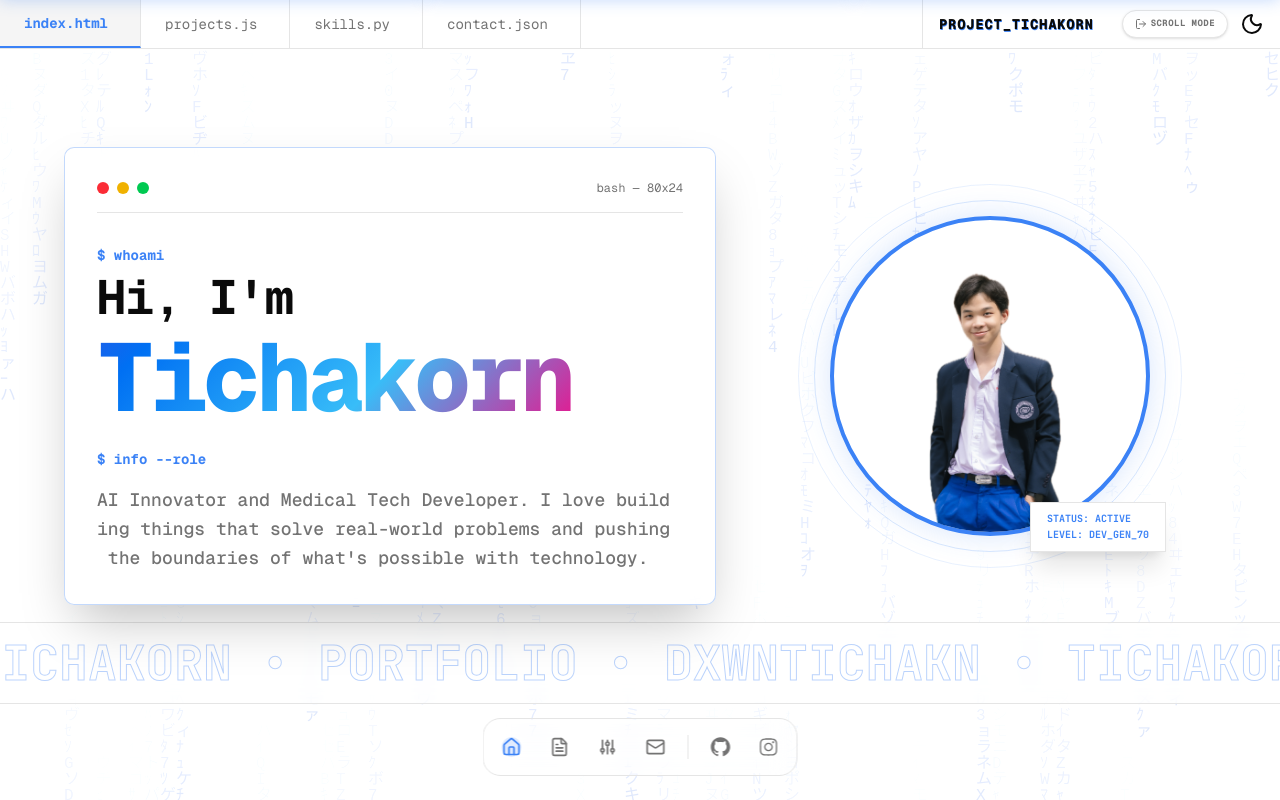
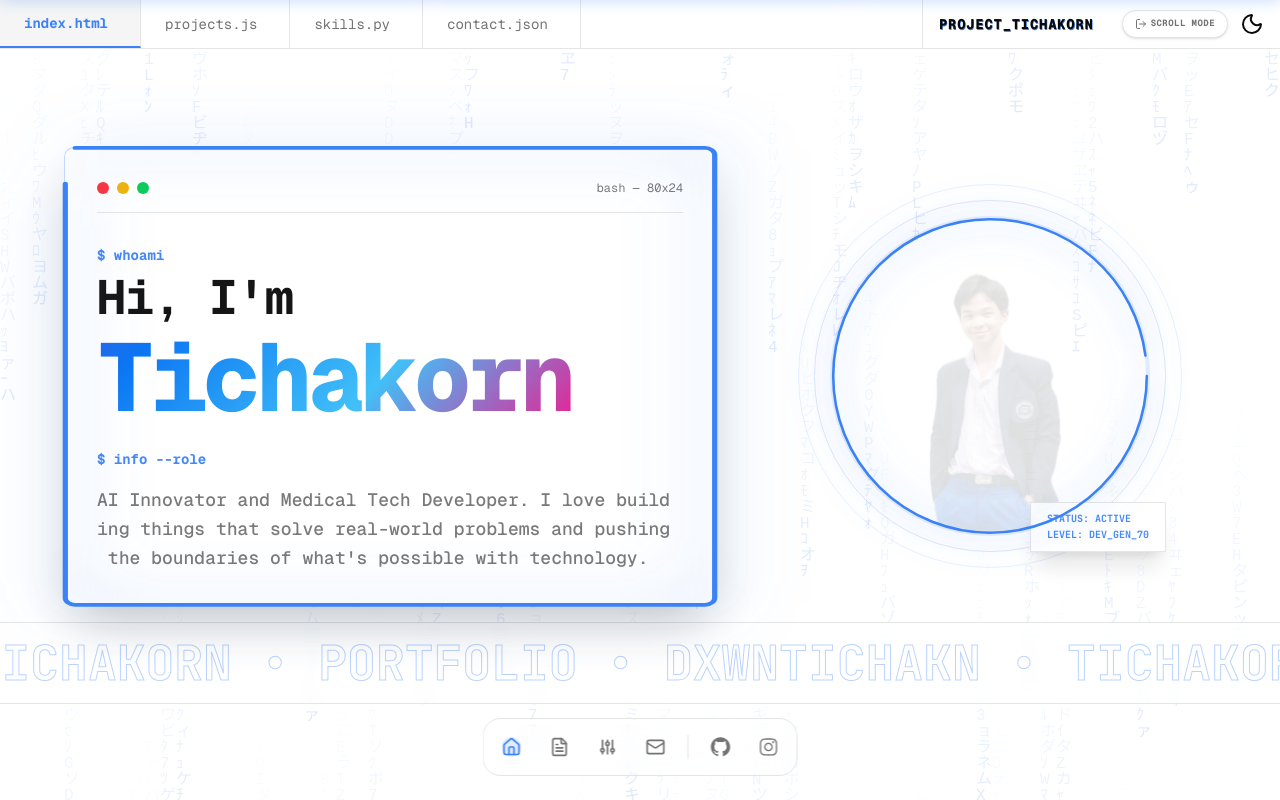
Before and after one commit to tidawnroj/dxwntichakn, a Next.js app: page /tab in a window 1280 px wide. Built offline with nearby package versions, Linux system fonts and the light colour scheme.

Commit message:
style: enlarge file tree, center dxwntichakn exactly, and implement SVG laser wireframe drawing transition

```diff
--- a/src/app/tab/page.tsx
+++ b/src/app/tab/page.tsx
@@ -14,6 +14,7 @@ import { KineticText } from "@/components/ui/kinetic-text"
 import { motion, AnimatePresence } from "framer-motion"
 import { LineShadowText } from "@/components/ui/line-shadow-text"
 import { DiaTextReveal } from "@/components/ui/dia-text-reveal"
+import { cn } from "@/lib/utils"
 
 const jetbrainsMono = JetBrains_Mono({ subsets: ["latin"] })
 
@@ -71,12 +72,68 @@ function MatrixRain() {
   return <canvas id="matrixCanvas" className="fixed inset-0 w-full h-full -z-10 bg-background pointer-events-none" />
 }
 
+function LaserBox({
+  active,
+  children,
+  type = "rect"
+}: {
+  active: boolean;
+  children: React.ReactNode;
+  type?: "rect" | "circle"
+}) {
+  return (
+    <div className="relative w-full h-full">
+      {active && (
+        <svg className="absolute inset-0 w-full h-full pointer-events-none z-30 overflow-visible" viewBox="0 0 100 100" preserveAspectRatio="none">
+          {type === "rect" ? (
+            <motion.rect
+              x="0.2"
+              y="0.2"
+              width="99.6"
+              height="99.6"
+              rx="1.5"
+              ry="1.5"
+              fill="none"
+              stroke="#3b82f6"
+              strokeWidth="0.8"
+              initial={{ pathLength: 0 }}
+              animate={{ pathLength: 1 }}
+              transition={{ duration: 1.2, ease: "easeInOut" }}
+              style={{
+                filter: "drop-shadow(0 0 6px rgba(59, 130, 246, 0.85))",
+                strokeLinecap: "round"
+              }}
+            />
+          ) : (
+            <motion.circle
+              cx="50"
+              cy="50"
+              r="49"
+              fill="none"
+              stroke="#3b82f6"
+              strokeWidth="0.8"
+              initial={{ pathLength: 0 }}
+              animate={{ pathLength: 1 }}
+              transition={{ duration: 1.2, ease: "easeInOut" }}
+              style={{
+                filter: "drop-shadow(0 0 6px rgba(59, 130, 246, 0.85))",
+                strokeLinecap: "round"
+              }}
+            />
+          )}
+        </svg>
+      )}
+      {children}
+    </div>
+  );
+}
+
 export default function TabPage() {
   const [activeTab, setActiveTab] = useState<"index.html" | "projects.js" | "skills.py" | "contact.json">("index.html")
   const [nextTab, setNextTab] = useState<"index.html" | "projects.js" | "skills.py" | "contact.json" | null>(null)
   const [tabTransitionActive, setTabTransitionActive] = useState(false)
   const [isRedirecting, setIsRedirecting] = useState(false)
-  const [introStage, setIntroStage] = useState<"dial" | "tree" | "morph" | "done">("dial")
+  const [introStage, setIntroStage] = useState<"dial" | "tree" | "morph" | "laser" | "done">("dial")
 
   // File Tree Intro transition on page mount
   useEffect(() => {
@@ -90,14 +147,20 @@ export default function TabPage() {
       setIntroStage("morph")
     }, 3200)
 
-    // 3. Complete morphing and fade out at 4400ms
+    // 3. PROJECT_TICHAKORN completes its flight/slide to the top-right at 4400ms. Start laser wireframe drawing stage.
+    const laserTimer = setTimeout(() => {
+      setIntroStage("laser")
+    }, 4400)
+
+    // 4. Laser wireframes finish drawing (takes 1.2s). Fully transition to active done homepage at 5600ms.
     const doneTimer = setTimeout(() => {
       setIntroStage("done")
-    }, 4400)
+    }, 5600)
 
     return () => {
       clearTimeout(treeTimer)
       clearTimeout(morphTimer)
+      clearTimeout(laserTimer)
       clearTimeout(doneTimer)
     }
   }, [])
@@ -395,7 +458,13 @@ export default function TabPage() {
       <main className="min-h-screen flex items-center justify-center pt-20 pb-32 px-4 relative z-10">
         <div className="max-w-6xl w-full grid grid-cols-1 lg:grid-cols-12 gap-12 items-center">
           {/* Terminal UI Container */}
-          <section className="lg:col-span-7 terminal-window p-8 rounded-lg shadow-2xl relative overflow-hidden flex flex-col justify-between">
+          <section className="lg:col-span-7 relative h-full">
+            <LaserBox active={introStage === "laser"} type="rect">
+              <motion.div
+                animate={introStage === "laser" ? { opacity: [0, 0, 1] } : { opacity: 1 }}
+                transition={{ duration: 1.2, times: [0, 0.4, 1.0] }}
+                className="terminal-window p-8 rounded-lg shadow-2xl relative overflow-hidden flex flex-col justify-between w-full h-full"
+              >
                 {/* Terminal Header Controls */}
                 <div className="flex justify-between items-center mb-8 border-b border-border pb-4 select-none">
                   <div className="flex space-x-2">
@@ -412,6 +481,8 @@ export default function TabPage() {
                   {activeTab === "skills.py" && renderSkillsTab()}
                   {activeTab === "contact.json" && renderContactTab()}
                 </div>
+              </motion.div>
+            </LaserBox>
           </section>
 
           {/* Profile Image Section */}
@@ -421,20 +492,32 @@ export default function TabPage() {
               <div className="absolute -inset-4 border border-[#3b82f6]/25 rounded-full animate-pulse"></div>
               <div className="absolute -inset-8 border border-[#3b82f6]/15 rounded-full animate-pulse" style={{ animationDelay: "1s" }}></div>
 
-              {/* Image Container */}
-              <div className="w-64 h-64 md:w-80 md:h-80 rounded-full overflow-hidden border-4 border-[#3b82f6] relative z-10 bg-card shadow-[0_0_30px_rgba(59,130,246,0.2)] dark:shadow-[0_0_40px_rgba(59,130,246,0.3)] transition-all duration-300">
+              {/* Image Container with Laser Circle draw */}
+              <div className="relative">
+                <LaserBox active={introStage === "laser"} type="circle">
+                  <motion.div
+                    animate={introStage === "laser" ? { opacity: [0, 0, 1] } : { opacity: 1 }}
+                    transition={{ duration: 1.2, times: [0, 0.4, 1.0] }}
+                    className="w-64 h-64 md:w-80 md:h-80 rounded-full overflow-hidden border-4 border-[#3b82f6] relative z-10 bg-card shadow-[0_0_30px_rgba(59,130,246,0.2)] dark:shadow-[0_0_40px_rgba(59,130,246,0.3)] transition-all duration-300"
+                  >
                     <img
                       alt="Tichakorn Profile"
                       className="w-full h-full object-cover"
                       src="/profile.png"
                     />
+                  </motion.div>
+                </LaserBox>
               </div>
 
               {/* ID Badge Decor */}
-              <div className="absolute -bottom-4 -right-4 bg-card border border-border px-4 py-2 text-[10px] text-[#3b82f6] z-20 shadow-xl leading-relaxed select-none font-bold">
+              <motion.div
+                animate={introStage === "laser" ? { opacity: [0, 0, 1] } : { opacity: 1 }}
+                transition={{ duration: 1.2, times: [0, 0.5, 1.0] }}
+                className="absolute -bottom-4 -right-4 bg-card border border-border px-4 py-2 text-[10px] text-[#3b82f6] z-20 shadow-xl leading-relaxed select-none font-bold"
+              >
                 STATUS: ACTIVE<br/>
                 LEVEL: DEV_GEN_70
-              </div>
+              </motion.div>
             </div>
           </section>
         </div>
@@ -573,7 +656,7 @@ export default function TabPage() {
           <motion.div
             key="intro-overlay"
             initial={{ backgroundColor: "rgba(255, 255, 255, 1)" }}
-            animate={introStage === "morph"
+            animate={introStage === "morph" || introStage === "laser"
               ? { backgroundColor: "rgba(255, 255, 255, 0)" }
               : { backgroundColor: "rgba(255, 255, 255, 1)" }
             }
@@ -609,16 +692,16 @@ export default function TabPage() {
                         }
                 }
                 transition={{ duration: 0.5 }}
-                className="max-w-xs w-full border p-5 rounded-lg font-mono text-xs text-[#1a1a1a]"
+                className="max-w-md w-full border p-8 rounded-lg font-mono text-sm text-[#1a1a1a] relative"
               >
-                {/* Explorer Header - dxwntichakn via DiaTextReveal */}
+                {/* Explorer Header */}
                 <motion.div
                   animate={introStage === "dial" || introStage === "morph"
                     ? { borderBottomColor: "rgba(229, 229, 229, 0)" }
                     : { borderBottomColor: "rgba(229, 229, 229, 1)" }
                   }
                   transition={{ duration: 0.4 }}
-                  className="pb-2 border-b mb-2 h-6 flex items-center gap-1.5 text-xs text-neutral-400 font-bold tracking-wider relative normal-case"
+                  className="pb-2 border-b mb-4 h-8 flex items-center gap-1.5 text-sm text-neutral-400 font-bold tracking-wider relative normal-case"
                 >
                   <motion.div
                     animate={introStage === "morph" || introStage === "dial" ? { opacity: 0 } : { opacity: 1 }}
@@ -627,17 +710,20 @@ export default function TabPage() {
                   >
                     <span>📁</span>
                   </motion.div>
+                  {/* Space reservation for header slot */}
+                  <div className="h-6 w-24" />
+                </motion.div>
 
-                  {/* Single element animating from center large to header slot (NO morph warp!) */}
+                {/* dxwntichakn absolute overlay (perfectly centered on viewport, scaling up to 7.0) */}
                 <motion.div
                   animate={introStage === "dial"
-                      ? { scale: 5.0, x: 140, y: 90, originX: 0.5, originY: 0.5 }
+                    ? { scale: 7.0, left: "50%", top: "50%", x: "-50%", y: "-50%", originX: 0.5, originY: 0.5 }
                     : introStage === "morph"
-                        ? { scale: 1, x: 0, y: 0, opacity: 0 }
-                        : { scale: 1, x: 0, y: 0, opacity: 1 }
+                      ? { scale: 1.0, left: "52px", top: "38px", x: "0%", y: "0%", opacity: 0 }
+                      : { scale: 1.0, left: "52px", top: "38px", x: "0%", y: "0%", opacity: 1 }
                   }
                   transition={{ duration: 0.8, ease: [0.76, 0, 0.24, 1] }}
-                    className="absolute font-sans font-bold text-[#1a1a1a] left-[20px] normal-case"
+                  className="absolute font-sans font-bold text-[#1a1a1a] normal-case"
                 >
                   <DiaTextReveal
                     text="dxwntichakn"
@@ -647,10 +733,9 @@ export default function TabPage() {
                     className="text-xs font-bold font-sans tracking-tight normal-case"
                   />
                 </motion.div>
-                </motion.div>
 
                 {/* File Tree Structure */}
-                <div className="space-y-1.5">
+                <div className="space-y-2">
                   {/* Root Node - PROJECT_TICHAKORN */}
                   <div className="flex items-center gap-1.5">
                     <motion.div
@@ -658,7 +743,7 @@ export default function TabPage() {
                       transition={{ duration: 0.4 }}
                       className="flex items-center"
                     >
-                      <span className="text-[#3b82f6] text-sm">📁</span>
+                      <span className="text-[#3b82f6] text-base">📁</span>
                     </motion.div>
 
                     <motion.div
@@ -670,6 +755,7 @@ export default function TabPage() {
                           : introStage === "morph"
                             ? {
                                 opacity: 1,
+                                // Move Project Tichakorn to top-right controls first!
                                 x: [0, 80, "calc(50vw - 220px)"],
                                 y: [0, 70, "calc(-50vh + 24px)"],
                                 scale: [1, 2.0, 1],
@@ -697,16 +783,16 @@ export default function TabPage() {
                         : { opacity: 1 }
                     }
                     transition={{ duration: 0.4 }}
-                    className="pl-4 border-l border-neutral-200 ml-2 space-y-1.5 py-0.5"
+                    className="pl-5 border-l border-neutral-200 ml-2.5 space-y-2 py-0.5"
                   >
-                    <div className="flex items-center gap-1.5 text-neutral-500">
+                    <div className="flex items-center gap-1.5 text-neutral-500 text-sm">
                       <span>📁</span> <span>src</span>
                     </div>
-                    <div className="pl-4 border-l border-neutral-200 ml-2 space-y-1">
-                      <div className="flex items-center gap-1.5 text-neutral-500">
+                    <div className="pl-5 border-l border-neutral-200 ml-2.5 space-y-1.5">
+                      <div className="flex items-center gap-1.5 text-neutral-500 text-sm">
                         <span>📁</span> <span>app</span>
                       </div>
-                      <div className="pl-4 border-l border-neutral-200 ml-2 space-y-0.5 text-[10px] text-neutral-400">
+                      <div className="pl-5 border-l border-neutral-200 ml-2.5 space-y-1 text-xs text-neutral-400">
                         <div className="flex items-center gap-1">
                           <span>📄</span> <span>layout.tsx</span>
                         </div>
@@ -715,10 +801,10 @@ export default function TabPage() {
                         </div>
                       </div>
 
-                      <div className="flex items-center gap-1.5 text-neutral-500">
+                      <div className="flex items-center gap-1.5 text-neutral-500 text-sm">
                         <span>📁</span> <span>components</span>
                       </div>
-                      <div className="pl-4 border-l border-neutral-200 ml-2 space-y-0.5 text-[10px] text-neutral-400">
+                      <div className="pl-5 border-l border-neutral-200 ml-2.5 space-y-1 text-xs text-neutral-400">
                         <div className="flex items-center gap-1">
                           <span>📄</span> <span>SidebarNav.tsx</span>
                         </div>
```
Lines whose indentation alone changed are shown as unchanged.
